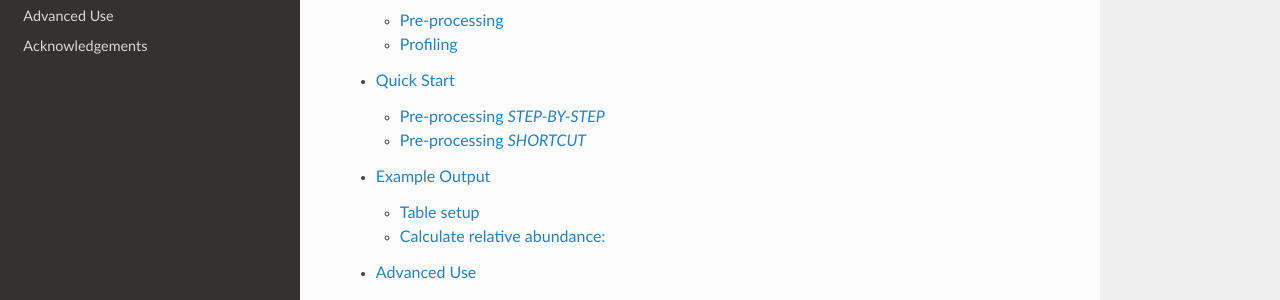
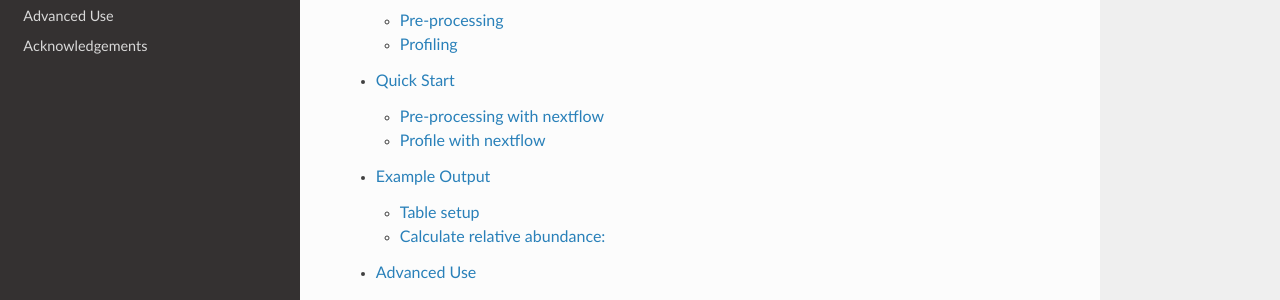
Before and after one commit to elisacaffrey/MiFoDB, a Sphinx documentation site: the page built from docs/source/index.rst, in a window 1280 px wide and 900 px high, scrolled down 626 px. Shown: the part 222-522 px from the top of the window. Built offline with Sphinx 7.4.7 and the Read the Docs theme 2.0.0, drawn with Linux system fonts in a browser that asks for light colours; some of the changed lines change nothing that is shown.

Commit message:
Update quick_start.rst

```diff
--- a/docs/source/quick_start.rst
+++ b/docs/source/quick_start.rst
@@ -7,11 +7,11 @@
 
 We can use reads from a sample of pikliz, a Haitian ferment with cabbage, carrots, bell peppers and Scotch bonnet peppers, produced in Montana, USA.
 
-Pre-processing *STEP-BY-STEP*
+Pre-processing with nextflow
 +++++++++++++++++++++++++++++++++++++++++++++++++++++++++++++++++++++
 **1. Download your reads**
 
-**2. Prepare an input .csv sheet**: this will include 4 columns called sample, fastq_1, fastq_2, and single_end. In this case, single_end is left blank.
+**2. Prepare your input file**: this will include 4 columns called sample, fastq_1, fastq_2, and single_end. In this case, single_end is left blank.
 
 .. csv-table:: *basicInfo_v1.csv*
 
@@ -33,9 +33,20 @@
 
 $ vi -c ":set nobomb" -c ":wq" basicInfo_v1.csv
 
-Pre-processing *SHORTCUT*
+The resulting trimmed files, ending in .trim.fastq.gz will be in results_v1/fastp/*.trim.fastq.gz
+
+Read metrics will be included in results_v1/basicinfo/basic_info_final.csv
+
+Profile with nextflow
 +++++++++++++++++++++++++++++++++++++++++++++++++++++++++++++++++++++
-If instead of performing each step you want to only run one command, you can always use nextflow,
+**1. Prepare your input file**: you will now make a new input file, pointing to the processed results your just generated.
+
+
 ::
+nextflow run /home/mattolm/user_data/Nextflow/nf-core-genomeresolvedmetagenomics/main.nf -entry PROFILE --input 08202024_processingInfo_v2.csv -with-report report.html --outdir results_prok_v1 --fasta s3://sonn-highavail/databases/MiFoDB/MiFoDB_beta/MiFoDB_beta_v3/MiFoDB_beta_v3_prok.fasta --stb_file s3://sonn-highavail/databases/MiFoDB/MiFoDB_beta/MiFoDB_beta_v3/MiFoDB_beta_v3_prok.stb --genes_file s3://sonn-highavail/databases/MiFoDB/MiFoDB_beta/MiFoDB_beta_v3/MiFoDB_beta_v3_prok.genes.fna --instrain_profile_args " --database_mode --skip_plot_generation"
 
-$ nextflow run https://github.com/MrOlm/nf-genomeresolvedmetagenomics -entry PREPROCESSREADS --input 08202024_basicInfo_v1.csv -with-report v1 --outdir results_v1/
+Then, run with new euk database:
+nextflow run /home/mattolm/user_data/Nextflow/nf-core-genomeresolvedmetagenomics/main.nf -entry PROFILE --input 08202024_processingInfo_v2.csv -with-report report_euk.html --outdir results_euk_v1 --fasta s3://sonn-highavail/databases/MiFoDB/MiFoDB_beta/MiFoDB_beta_v3/MiFoDB_beta_vhm_v3_euk.fasta --stb_file s3://sonn-highavail/databases/MiFoDB/MiFoDB_beta/MiFoDB_beta_v3/MiFoDB_beta_vhm_v3_euk.stb --instrain_profile_args " --database_mode --skip_plot_generation"
+
+And finally run with new substrate bd:
+nextflow run https://github.com/MrOlm/nf-genomeresolvedmetagenomics -entry PROFILE --input 08202024_processingInfo_v2.csv -with-report report_sub_v1.html --outdir results_sub_v1 --fasta s3://sonn-highavail/databases/FeFoDB/substrate_genomes.fasta --stb_file s3://sonn-highavail/databases/FeFoDB/substrate_genomes.stb --instrain_profile_args " --database_mode --skip_plot_generation" --coverm
```
